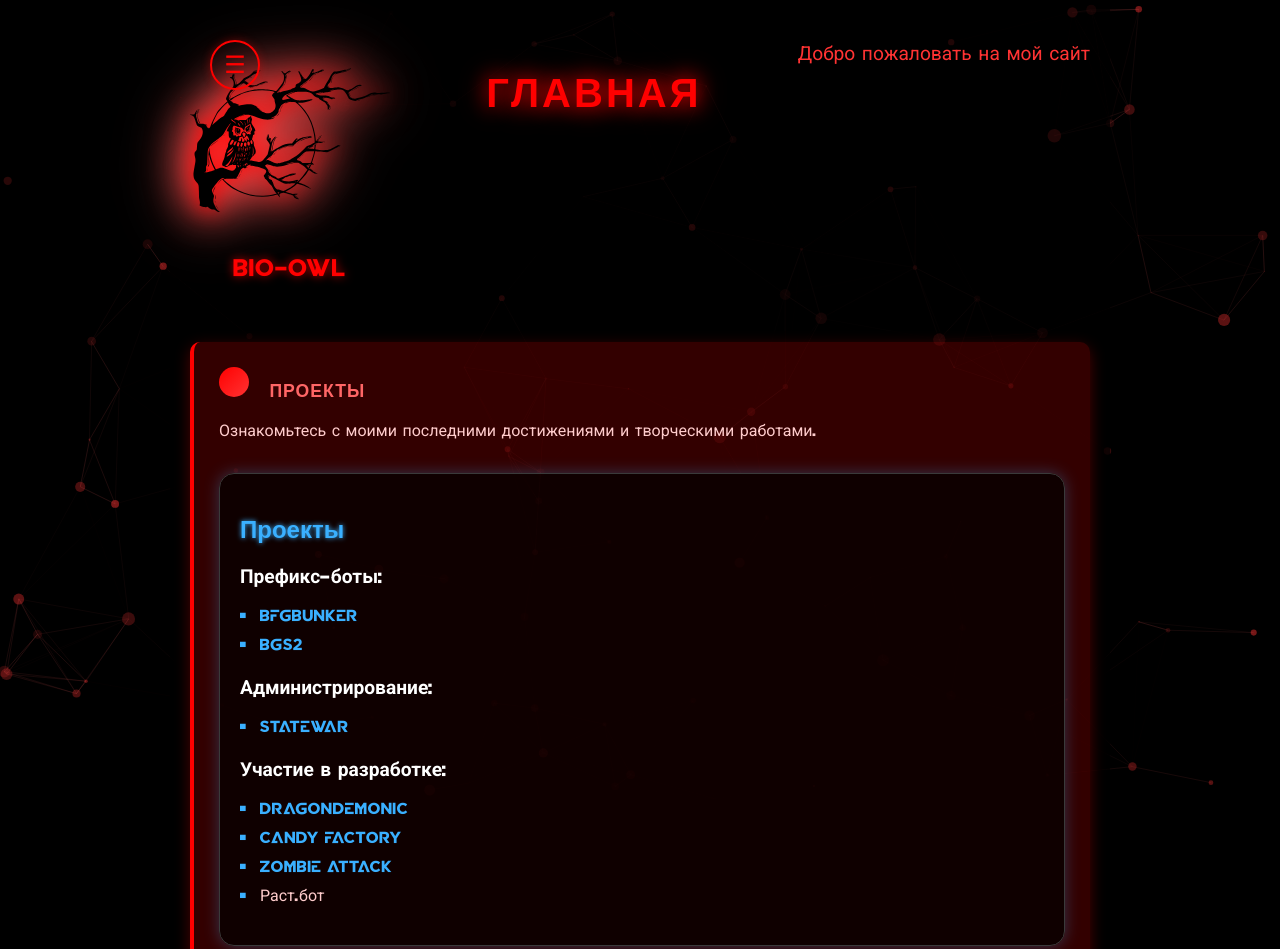
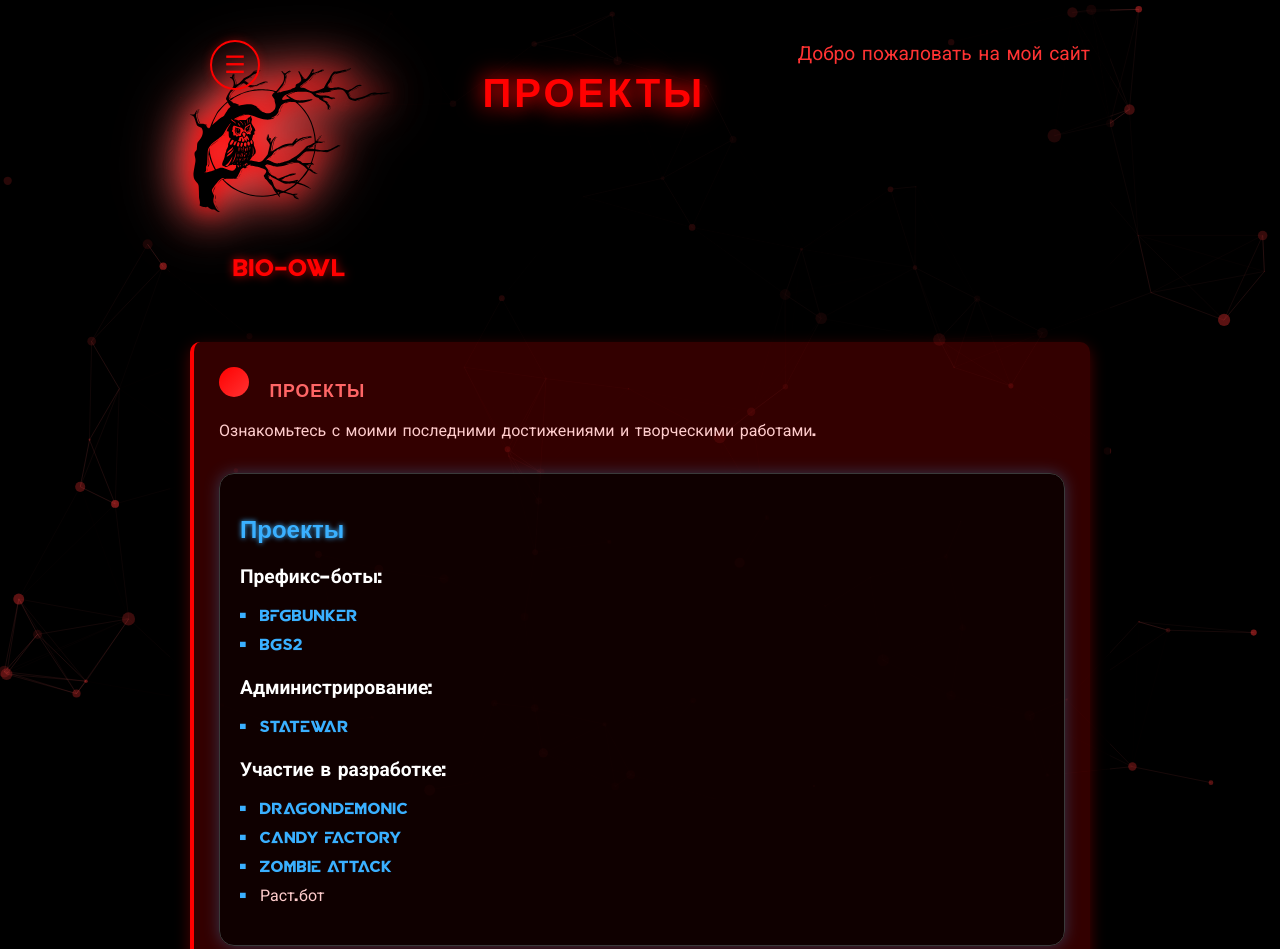
Before and after one commit to dream23041/OwlBio, a plain HTML site: page project.html in a window 1280 px wide. Shown: the top 949 px of the page. Drawn offline with nearby package versions, Linux system fonts and the light colour scheme; animation ran at ten frames a second.

Commit message:
Update project.html

```diff
--- a/project.html
+++ b/project.html
@@ -4,7 +4,7 @@
   <meta charset="UTF-8">
   <meta name="viewport" content="width=device-width, initial-scale=1.0">
   <meta name="description" content="Официальный сайт Биографии о Owl">
-  <title>Главная | BIO-Owl</title>
+  <title>Проекты | BIO-Owl</title>
   <link rel="stylesheet" href="https://cdnjs.cloudflare.com/ajax/libs/animate.css/4.1.1/animate.min.css">
   <link href="https://fonts.googleapis.com/css2?family=Orbitron:wght@400;700&family=Roboto:wght@300;400;700&display=swap" rel="stylesheet">
   <link rel="stylesheet" href="style.css">
@@ -66,7 +66,7 @@
         <img src="30857.svg" alt="Owl Logo" class="owl-logo">
         <span class="logo-text">BIO-Owl</span>
       </div>
-      <h1 class="neon">Главная</h1>
+      <h1 class="neon">Проекты</h1>
       <div class="subtitle">Добро пожаловать на мой сайт</div>
       <div class="menu-container">
         <button class="menu-toggle neon-btn-circle">☰</button>
```
